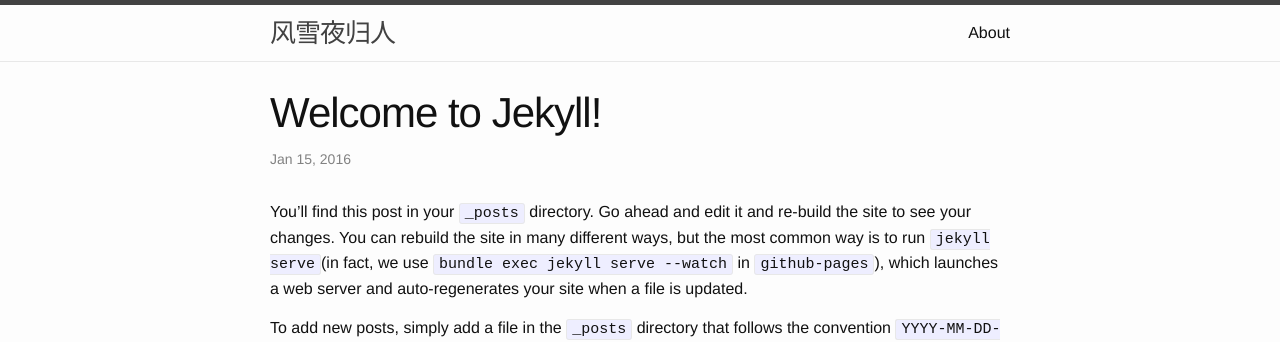
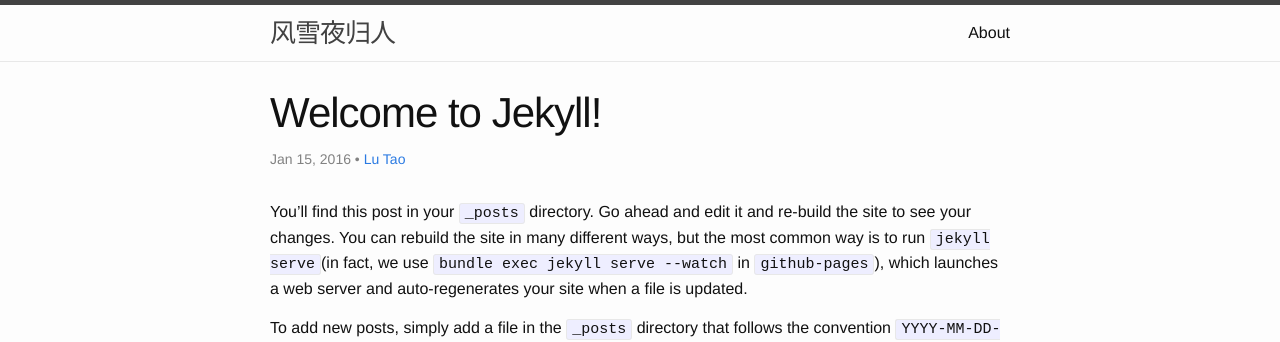
Before and after one commit to lutaoact/lutaoact.github.io, a Jekyll site: the page built from _posts/2016-01-15-welcome-to-jekyll.markdown, in a window 1280 px wide. Shown: the top 342 px of the page. Built offline with Jekyll 4.4.1, drawn with Linux system fonts in a browser that asks for light colours.

Commit message:
_config.yml author

```diff
--- a/_config.yml
+++ b/_config.yml
@@ -18,3 +18,10 @@
 
 # Build settings
 markdown: kramdown
+
+defaults:
+  -
+    scope:
+      path: ""
+    values:
+      author: '<a href="http://baidu.com">Lu Tao</a>'
```
